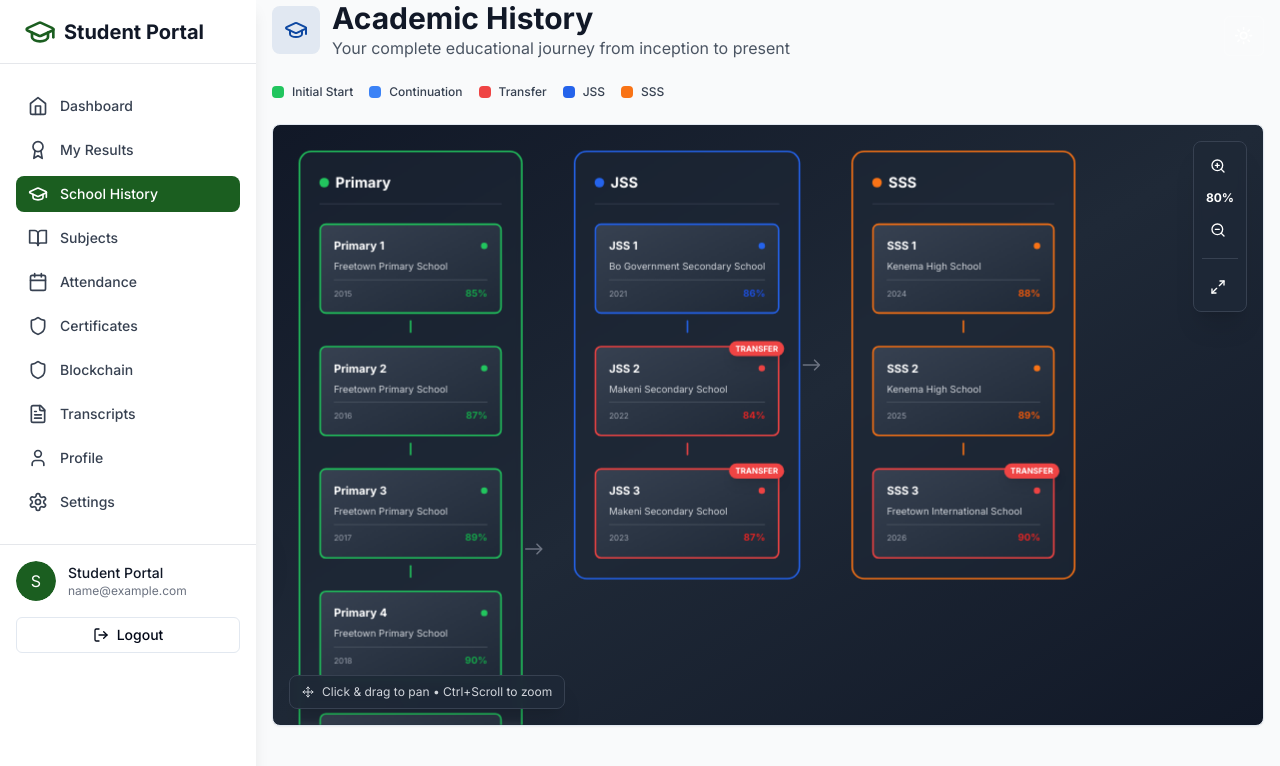
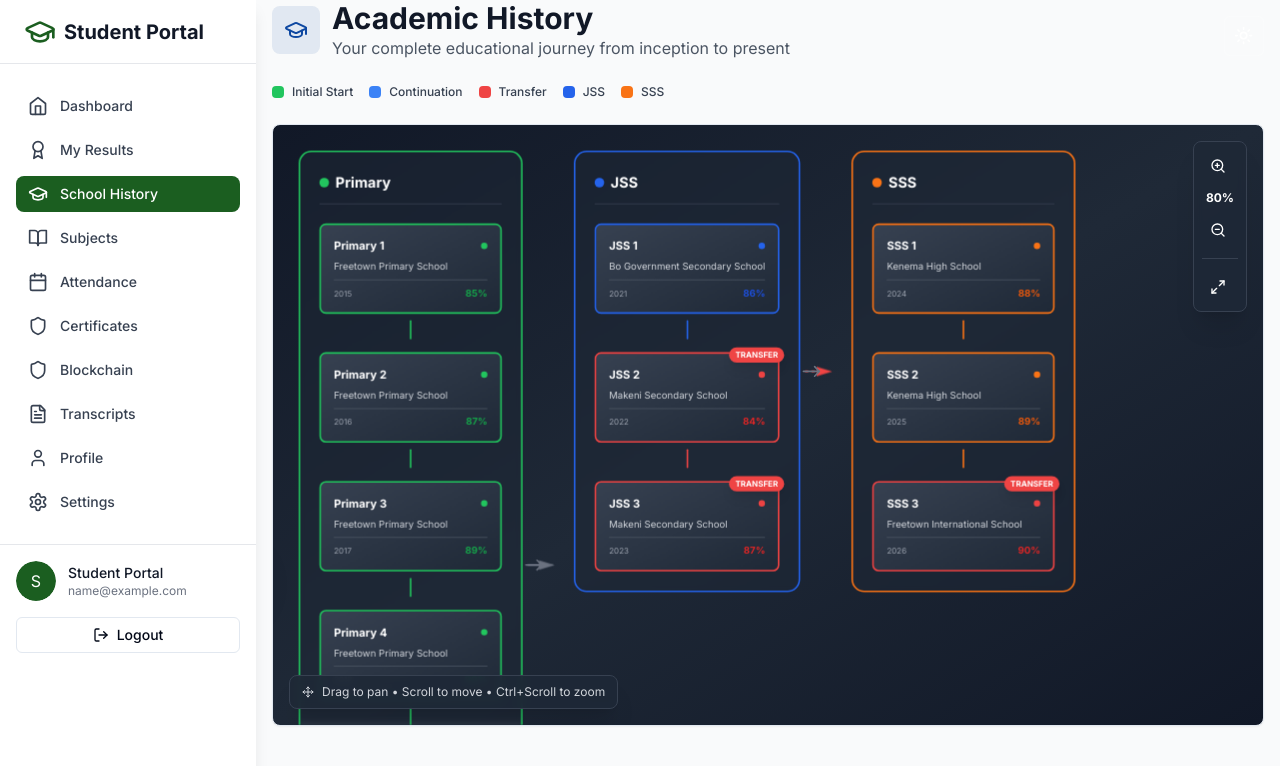
Before and after one commit to PeeapDev/sis, a Next.js app: page /student/history in a window 1280 px wide. Shown: the top 766 px of the page. Built offline with nearby package versions, Linux system fonts and the light colour scheme; sample sign-in values are in the browser's storage.

Commit message:
Fix scroll behavior to stay in canvas, add connecting arrows between stages with dashed lines for transfers

```diff
--- a/components/student/academic-timeline.tsx
+++ b/components/student/academic-timeline.tsx
@@ -230,16 +230,25 @@ export function AcademicTimeline() {
     setPanOffset({ x: 0, y: 0 })
   }
 
-  // Mouse wheel zoom
+  // Mouse wheel zoom and scroll prevention
   useEffect(() => {
     const container = containerRef.current
     if (!container) return
 
     const handleWheel = (e: WheelEvent) => {
+      // Always prevent default scroll behavior when inside canvas
+      e.preventDefault()
+
       if (e.ctrlKey || e.metaKey) {
-        e.preventDefault()
+        // Zoom with Ctrl/Cmd + Scroll
         const delta = e.deltaY * -0.001
         setZoom(prev => Math.min(Math.max(prev + delta, 0.4), 1.5))
+      } else {
+        // Pan horizontally with normal scroll
+        setPanOffset(prev => ({
+          x: prev.x - e.deltaX - e.deltaY,
+          y: prev.y
+        }))
       }
     }
 
@@ -335,7 +344,7 @@ export function AcademicTimeline() {
           <div className="absolute bottom-4 left-4 z-30 bg-gray-800/90 backdrop-blur-sm rounded-lg px-3 py-2 shadow-xl border border-gray-700">
             <div className="flex items-center gap-2 text-xs text-gray-300">
               <Move className="h-3 w-3" />
-              <span>Click & drag to pan • Ctrl+Scroll to zoom</span>
+              <span>Drag to pan • Scroll to move • Ctrl+Scroll to zoom</span>
             </div>
           </div>
 
@@ -440,7 +449,35 @@ export function AcademicTimeline() {
                                 {/* Connector to next stage in same level */}
                                 {stageIndex < stages.length - 1 && (
                                   <div className="flex justify-center my-2">
-                                    <div className={`w-0.5 h-4 ${color.bg} rounded-full`}></div>
+                                    <div className={`w-0.5 h-6 ${color.bg} rounded-full shadow-md`}></div>
+                                  </div>
+                                )}
+
+                                {/* Transfer connector to next level */}
+                                {stageIndex === stages.length - 1 && levelIndex < levels.length - 1 && (
+                                  <div className="absolute -right-12 top-1/2 transform -translate-y-1/2 z-10">
+                                    <svg width="48" height="48" viewBox="0 0 48 48" className={stage.type === 'transfer' ? 'text-red-500' : 'text-gray-500'}>
+                                      <defs>
+                                        <marker
+                                          id={`arrowhead-${stage.id}`}
+                                          markerWidth="10"
+                                          markerHeight="10"
+                                          refX="9"
+                                          refY="3"
+                                          orient="auto"
+                                        >
+                                          <polygon points="0 0, 10 3, 0 6" fill="currentColor" />
+                                        </marker>
+                                      </defs>
+                                      <path
+                                        d="M 8 24 L 40 24"
+                                        stroke="currentColor"
+                                        strokeWidth="2"
+                                        fill="none"
+                                        strokeDasharray={stage.type === 'transfer' ? '4 4' : 'none'}
+                                        markerEnd={`url(#arrowhead-${stage.id})`}
+                                      />
+                                    </svg>
                                   </div>
                                 )}
                               </motion.div>
```
